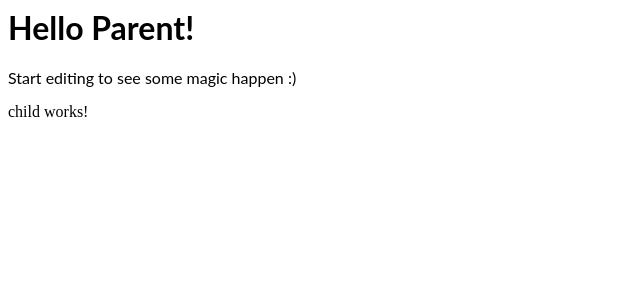
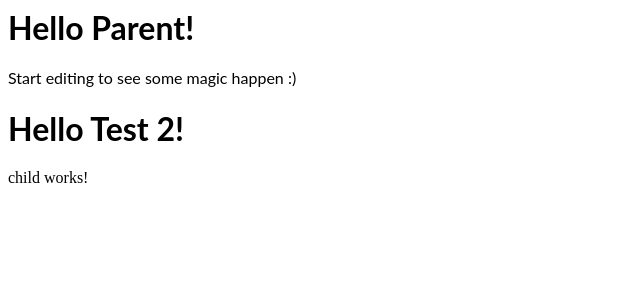
Before and after one commit to mike120670/angular-3uifhs, an Angular app: page / in a window 1280 px wide. Shown: the top 300 px of the page, without its empty margins (0-640 px from the left). Built offline with nearby package versions, Linux system fonts and the light colour scheme.

Commit message:
1 file modified

```diff
--- a/src/app/child/child.component.html
+++ b/src/app/child/child.component.html
@@ -1,3 +1,2 @@
-<p>
-child works!
-</p>
+<hello name="{{ name }}"></hello>
+<p>child works!</p>
```
